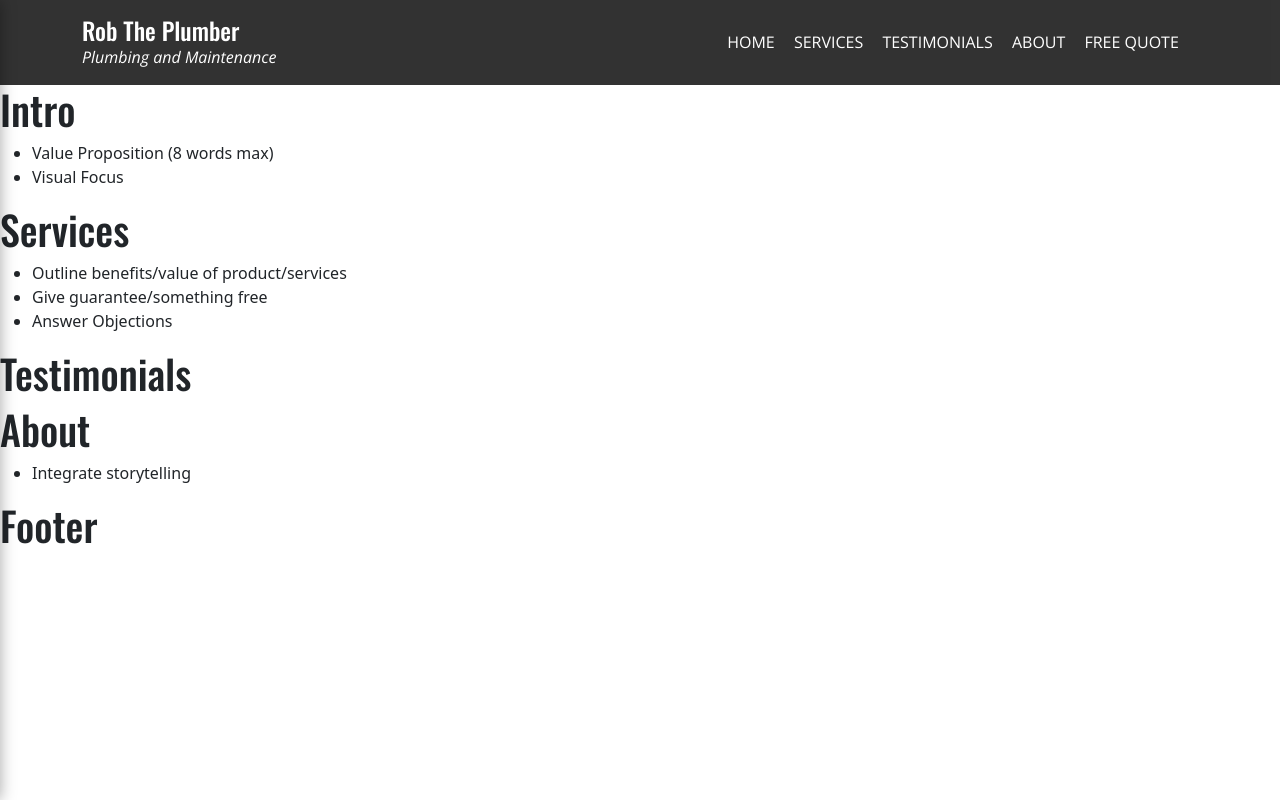
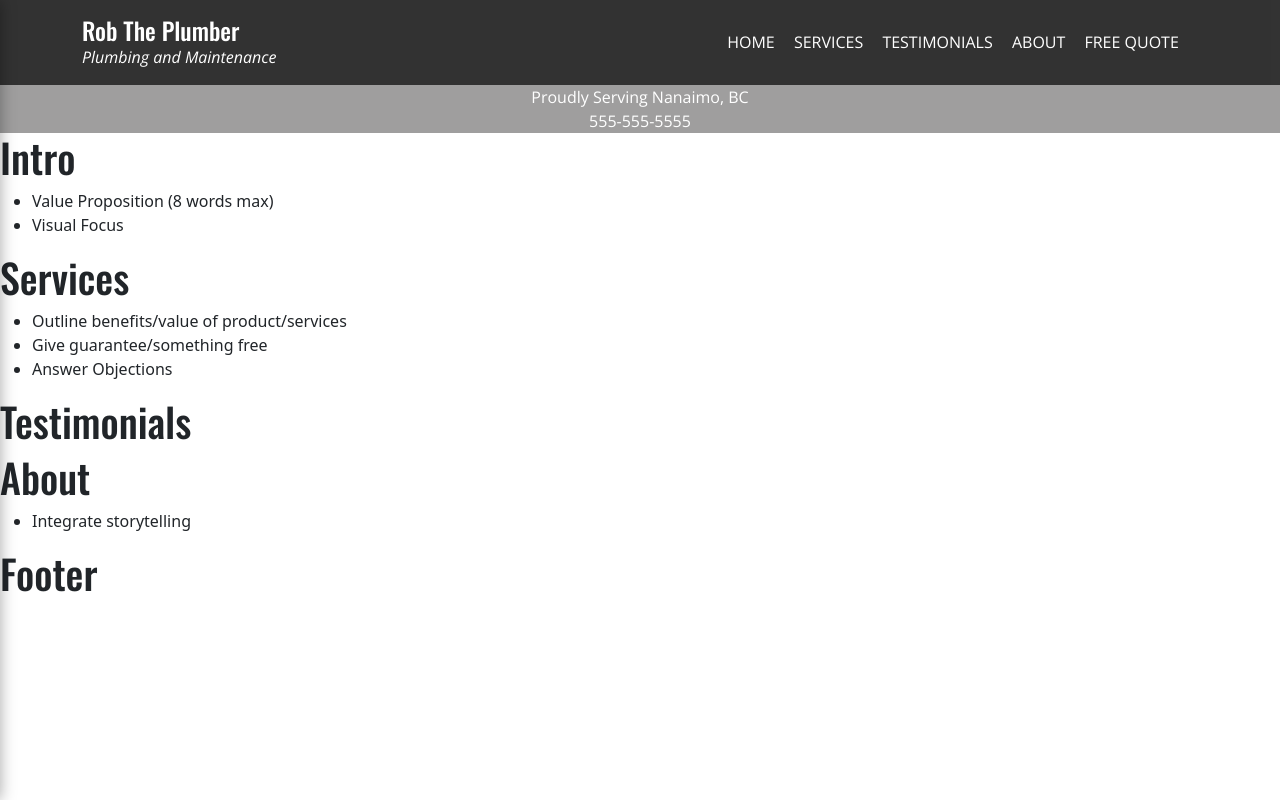
Before and after one commit to solidus-development/rob-the-plumber, a React (Create React App) app: page / in a window 1280 px wide. Built offline with nearby package versions, Linux system fonts and the light colour scheme.

Commit message:
added contact ribbon to intro component

```diff
--- a/src/App.css
+++ b/src/App.css
@@ -156,6 +156,18 @@ h3, p {
     color: white;
 }
 
+/* INTRO */
+
+.ribbon {
+    background-color: #9F9E9E;
+    text-align: center;
+    color: white;
+}
+
+.ribbon p {
+    margin: 0;
+}
+
 /* RESPONSIVE */
 
 @media screen and (min-width: 744px) {
--- a/src/components/Intro.js
+++ b/src/components/Intro.js
@@ -1,6 +1,12 @@
 function Intro() {
     return (
+
       <div className="intro">
+        <div id='home'></div>
+        <div className="ribbon">
+          <p>Proudly Serving Nanaimo, BC</p>
+          <p>555-555-5555</p>
+        </div>
         <h1>Intro</h1>
         <ul>
             <li>Value Proposition (8 words max)</li>
```
Also changed, not shown: public/index.html (line endings or trailing spaces).
